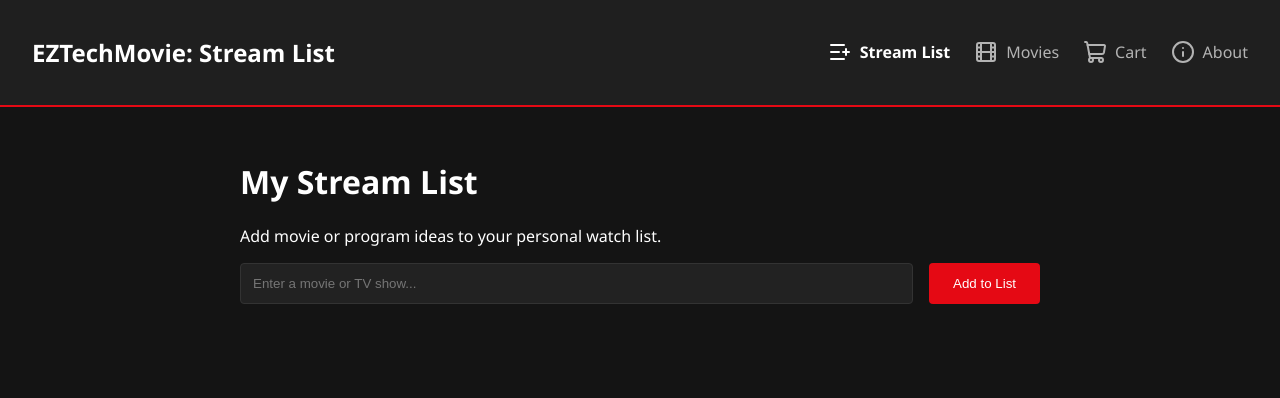
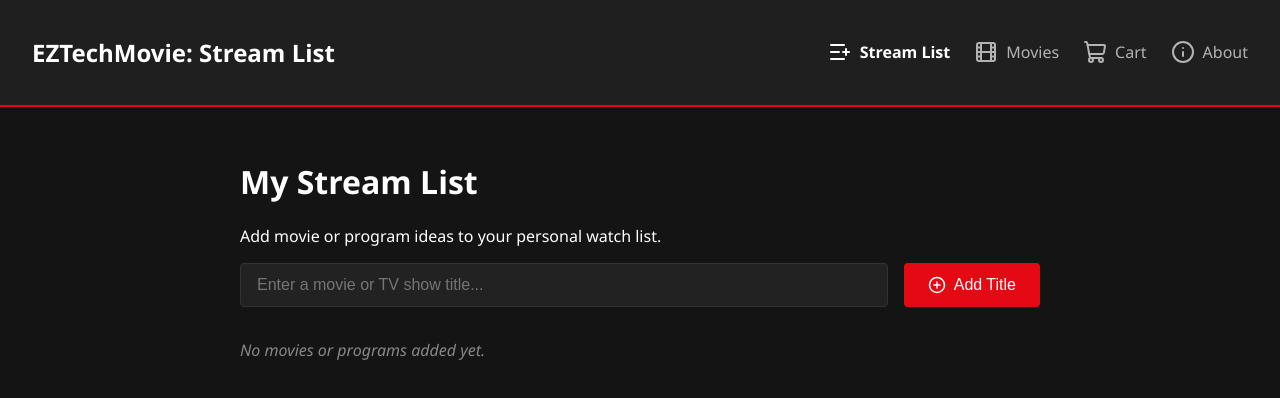
Before and after one commit to Vishal-Rajendra-Patel/INT-499-MovieStreamList, a React (Create React App) app: page / in a window 1280 px wide. Shown: the top 398 px of the page. Built offline with nearby package versions, Linux system fonts and the light colour scheme.

Commit message:
week 2 - displaying streamlist user events

```diff
--- a/src/App.css
+++ b/src/App.css
@@ -44,24 +44,178 @@ body {
 
 .stream-form {
   display: flex;
+  align-items: center;
+  justify-content: center;
   gap: 1rem;
   margin-top: 1rem;
+  width: 100%;
 }
 
 .stream-form input {
   flex: 1;
-  padding: 0.75rem;
+  height: 44px;
+  min-height: 44px;
+  padding: 0 1rem;
+  margin: 0;
+  border-radius: 4px;
+  border: 1px solid #333;
+  background-color: #222;
+  color: #fff;
+  font-size: 1rem;
+  box-sizing: border-box;
+  outline: none;
+  vertical-align: middle;
+}
+
+.stream-form .add-btn {
+  height: 44px;
+  min-height: 44px;
+  padding: 0 1.5rem;
+  margin: 0;
+  background-color: #e50914;
+  color: white;
+  border: none;
+  border-radius: 4px;
+  cursor: pointer;
+
+  display: inline-flex;
+  align-items: center;
+  justify-content: center;
+  gap: 8px;
+
+  font-size: 1rem;
+  font-weight: 500;
+  line-height: 1;
+  box-sizing: border-box;
+  white-space: nowrap;
+  vertical-align: middle;
+}
+
+/* Container for the submitted items */
+.list-container {
+  margin-top: 2rem;
+}
+
+.empty-message {
+  color: #888888;
+  font-style: italic;
+}
+
+.stream-list {
+  list-style: none;
+  padding: 0;
+  margin: 0;
+}
+
+/* List item card styling - matches the Navbar background */
+.list-item {
+  display: flex;
+  justify-content: space-between;
+  align-items: center;
+  background-color: #1f1f1f;
+  padding: 0.85rem 1.2rem;
+  margin-bottom: 0.75rem;
+  border-radius: 4px;
+  border-left: 4px solid #e50914;
+  /* Brand accent red */
+}
+
+/* Completed item styling */
+.list-item.completed {
+  border-left-color: #2ecc71;
+  /* Green accent when completed */
+  opacity: 0.6;
+}
+
+.list-item.completed .item-text {
+  text-decoration: line-through;
+  color: #aaa;
+}
+
+.item-text {
+  font-size: 1rem;
+  font-weight: 500;
+}
+
+/* Action buttons container */
+.item-actions {
+  display: flex;
+  gap: 0.5rem;
+}
+
+/* Clean icon buttons */
+.item-actions button {
+  background: #2b2b2b;
+  border: 1px solid #333;
+  color: #b3b3b3;
+  padding: 0.4rem 0.6rem;
+  border-radius: 4px;
+  cursor: pointer;
+  display: flex;
+  align-items: center;
+  justify-content: center;
+  transition: all 0.2s ease;
+}
+
+/* Button hover feedback */
+.item-actions button:hover {
+  color: #ffffff;
+}
+
+.add-btn {
+  display: flex;
+  align-items: center;
+  justify-content: center;
+  gap: 8px;
+  background-color: #e50914;
+  color: white;
+  border: none;
+  padding: 8px 15px;
+  border-radius: 4px;
+  cursor: pointer;
+  margin-top: 10px;
+}
+
+.complete-btn:hover {
+  border-color: #2ecc71 !important;
+  color: #2ecc71 !important;
+}
+
+.edit-btn:hover {
+  border-color: #3498db !important;
+  color: #3498db !important;
+}
+
+.delete-btn:hover {
+  border-color: #e50914 !important;
+  color: #e50914 !important;
+}
+
+/* Inline Editing Form layout */
+.edit-box {
+  display: flex;
+  gap: 0.5rem;
+  width: 100%;
+}
+
+.edit-box input {
+  flex: 1;
+  padding: 0.5rem;
   border-radius: 4px;
   border: 1px solid #333;
   background-color: #222;
   color: #fff;
 }
 
-.stream-form button {
-  padding: 0.75rem 1.5rem;
-  background-color: #e50914;
+.save-btn {
+  padding: 0.5rem 1rem;
+  background-color: #2ecc71;
   color: white;
   border: none;
   border-radius: 4px;
   cursor: pointer;
+  display: flex;
+  align-items: center;
+  gap: 0.3rem;
+  font-weight: bold;
 }
--- a/src/pages/StreamList.js
+++ b/src/pages/StreamList.js
@@ -1,12 +1,56 @@
 import React, { useState } from 'react';
+import { PlusCircle, CheckCircle, Trash2, Edit2, Save } from 'lucide-react';
 
 function StreamList() {
     const [inputVal, setInputVal] = useState('');
+    const [items, setItems] = useState([]);
+    const [editingId, setEditingId] = useState(null);
+    const [editText, setEditText] = useState('');
 
-    const handleSubmit = (e) => {
+    // Add new item to the list and clear input
+    const handleAddItem = (e) => {
         e.preventDefault();
-        console.log("User StreamList Input:", inputVal);
-        setInputVal(''); // Clear input field
+        if (!inputVal.trim()) return;
+
+        const newItem = {
+            id: Date.now(),
+            text: inputVal,
+            completed: false,
+        };
+
+        setItems([...items, newItem]);
+        setInputVal(''); // Requirement: Clear user input upon submit
+    };
+
+    // Toggle complete state
+    const handleToggleComplete = (id) => {
+        setItems(
+            items.map((item) =>
+                item.id === id ? { ...item, completed: !item.completed } : item
+            )
+        );
+    };
+
+    // Delete item from list
+    const handleDeleteItem = (id) => {
+        setItems(items.filter((item) => item.id !== id));
+    };
+
+    // Start editing mode
+    const handleStartEdit = (item) => {
+        setEditingId(item.id);
+        setEditText(item.text);
+    };
+
+    // Save edited text
+    const handleSaveEdit = (id) => {
+        setItems(
+            items.map((item) =>
+                item.id === id ? { ...item, text: editText } : item
+            )
+        );
+        setEditingId(null);
+        setEditText('');
     };
 
     return (
@@ -14,16 +58,73 @@ function StreamList() {
             <h1>My Stream List</h1>
             <p>Add movie or program ideas to your personal watch list.</p>
 
-            <form onSubmit={handleSubmit} className="stream-form">
+            <form onSubmit={handleAddItem} className="stream-form">
                 <input
                     type="text"
-                    placeholder="Enter a movie or TV show..."
+                    placeholder="Enter a movie or TV show title..."
                     value={inputVal}
                     onChange={(e) => setInputVal(e.target.value)}
                     required
                 />
-                <button type="submit">Add to List</button>
+                <button type="submit" className="add-btn">
+                    <PlusCircle size={18} /> Add Title
+                </button>
             </form>
+
+            {/* Input List */}
+            <div className="list-container">
+                {items.length === 0 ? (
+                    <p className="empty-message">No movies or programs added yet.</p>
+                ) : (
+                    <ul className="stream-list">
+                        {items.map((item) => (
+                            <li key={item.id} className={`list-item ${item.completed ? 'completed' : ''}`}>
+                                {editingId === item.id ? (
+                                    // Editing view
+                                    <div className="edit-box">
+                                        <input
+                                            type="text"
+                                            value={editText}
+                                            onChange={(e) => setEditText(e.target.value)}
+                                        />
+                                        <button onClick={() => handleSaveEdit(item.id)} className="save-btn">
+                                            <Save size={16} /> Save
+                                        </button>
+                                    </div>
+                                ) : (
+                                    // Normal view
+                                    <>
+                                        <span className="item-text">{item.text}</span>
+                                        <div className="item-actions">
+                                            <button
+                                                onClick={() => handleToggleComplete(item.id)}
+                                                className="complete-btn"
+                                                title="Mark Complete"
+                                            >
+                                                <CheckCircle size={18} />
+                                            </button>
+                                            <button
+                                                onClick={() => handleStartEdit(item)}
+                                                className="edit-btn"
+                                                title="Edit Item"
+                                            >
+                                                <Edit2 size={18} />
+                                            </button>
+                                            <button
+                                                onClick={() => handleDeleteItem(item.id)}
+                                                className="delete-btn"
+                                                title="Delete Item"
+                                            >
+                                                <Trash2 size={18} />
+                                            </button>
+                                        </div>
+                                    </>
+                                )}
+                            </li>
+                        ))}
+                    </ul>
+                )}
+            </div>
         </div>
     );
 }
```
